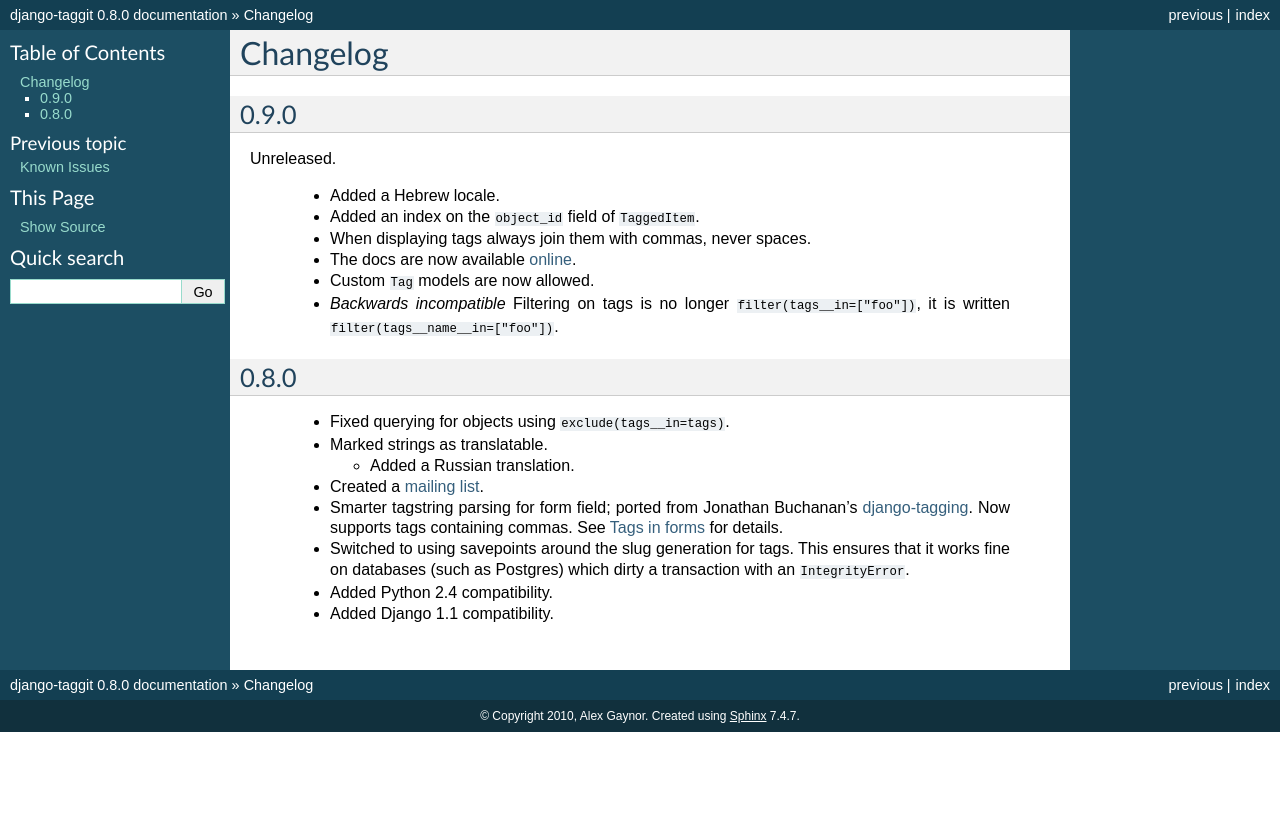
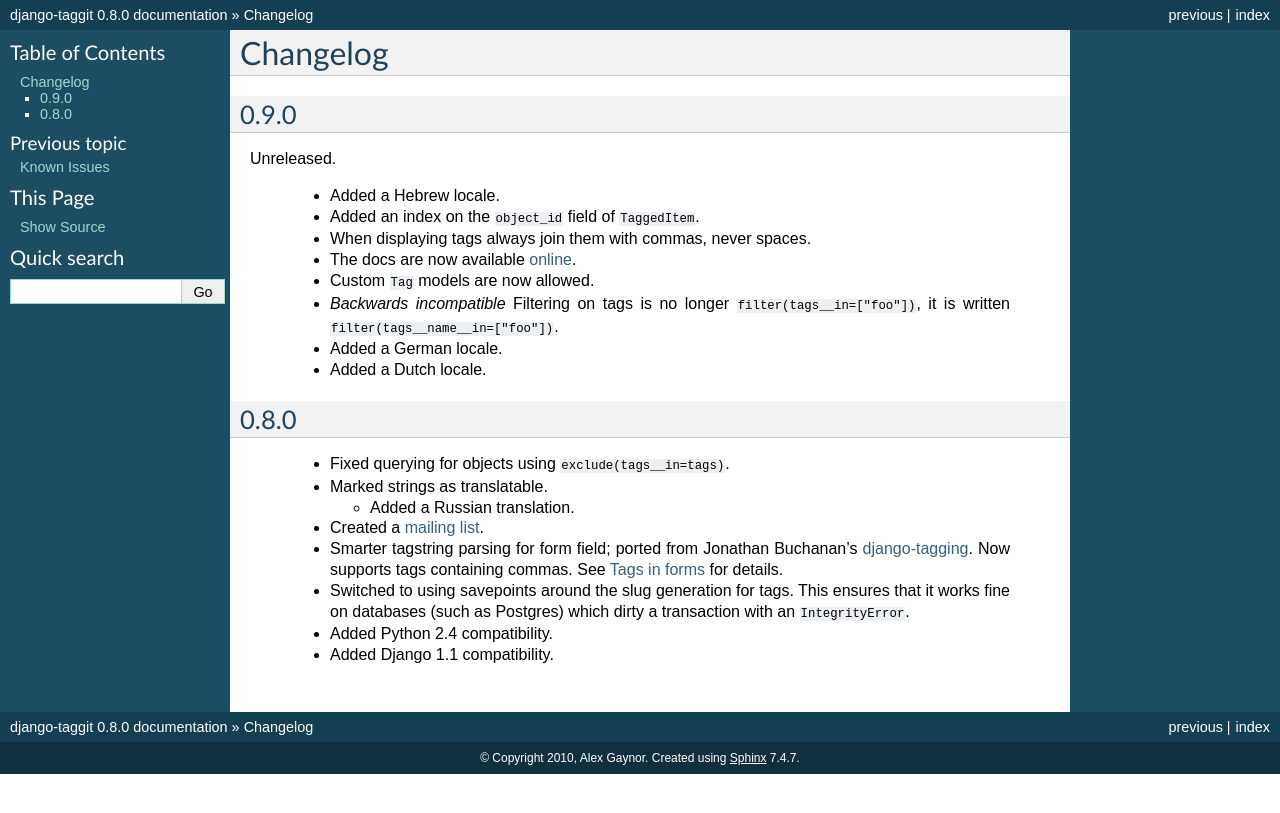
Before and after one commit to jazzband/django-taggit, a Sphinx documentation site: the page built from docs/changelog.txt, in a window 1280 px wide. Shown: the top 813 px of the page. Built offline with Sphinx 7.4.7, drawn with Linux system fonts in a browser that asks for light colours.

Commit message:
Update the changelog

```diff
--- a/docs/changelog.txt
+++ b/docs/changelog.txt
@@ -14,6 +14,8 @@
  * *Backwards incompatible*  Filtering on tags is no longer
    ``filter(tags__in=["foo"])``, it is written
    ``filter(tags__name__in=["foo"])``.
+ * Added a German locale.
+ * Added a Dutch locale.
 
 0.8.0
 ~~~~~
```
